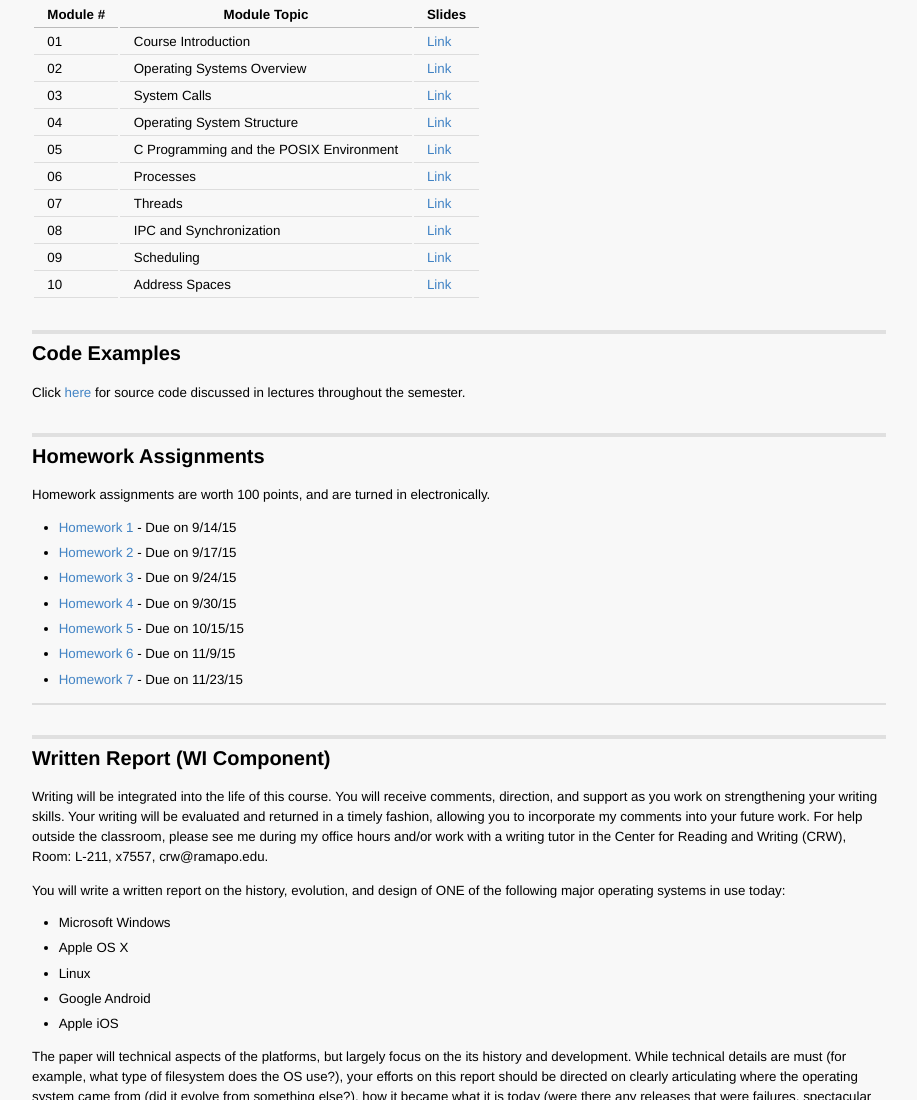
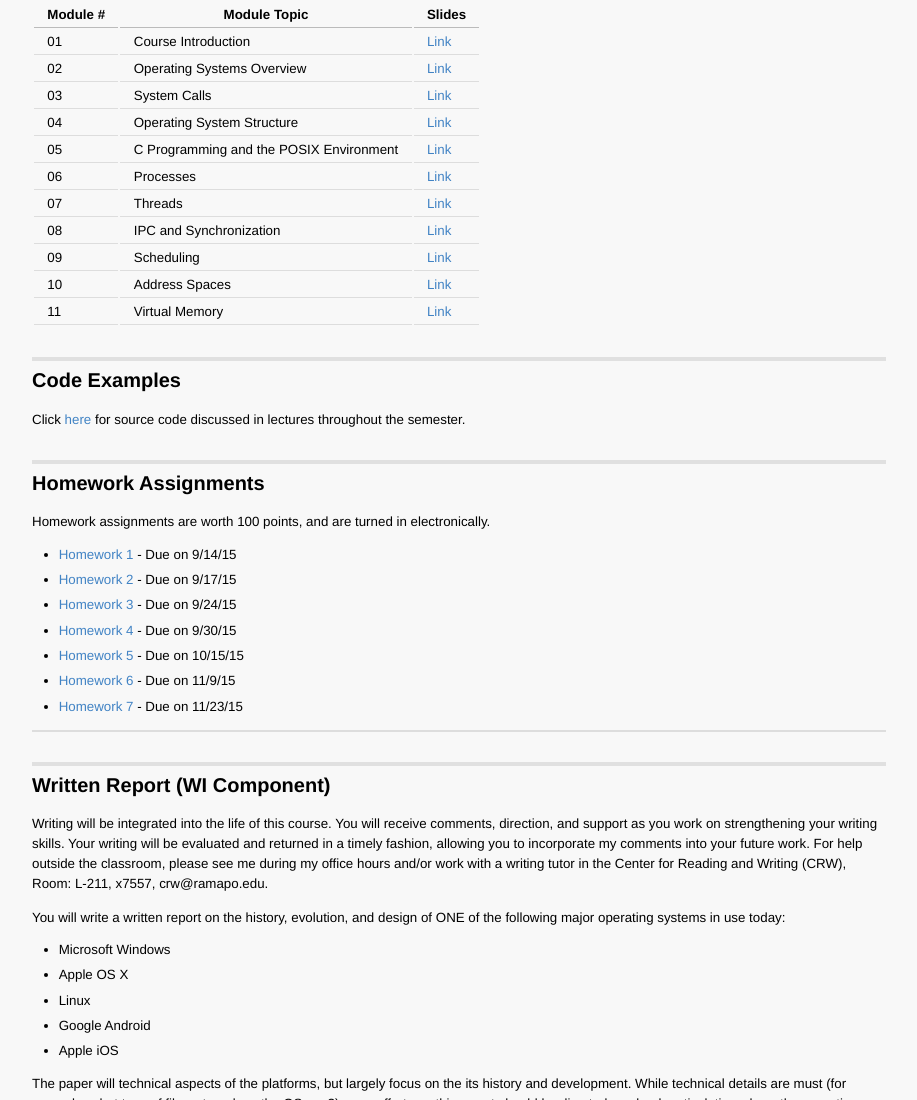
Before and after one commit to freezer333/cmps311, a website: page index.html in a window 1280 px wide. Shown: the part 2906-4006 px from the top of the page, without its empty margins (181-1098 px from the left). Drawn offline with Linux system fonts and the light colour scheme.

Commit message:
virtual memory slides

```diff
--- a/index.html
+++ b/index.html
@@ -211,6 +211,11 @@
 <td>Address Spaces</td>
 <td><a href="https://docs.google.com/presentation/d/1H2_cAFaKeOsqrthOOfoBW1AJdjSJMv0t2b6j4iMjsVw/pub?start=false&amp;loop=false&amp;delayms=3000">Link</a></td>
 </tr>
+<tr>
+<td>11</td>
+<td>Virtual Memory</td>
+<td><a href="https://docs.google.com/presentation/d/1F13DUM8k_45YYfxKjng4V6kqvFIdgzwFq_hv_hAxzjw/pub?start=false&amp;loop=false&amp;delayms=3000&amp;slide=id.p">Link</a></td>
+</tr>
 </tbody>
 </table>
 <h2 id="code-examples">Code Examples</h2>
```
Also changed, not shown: index.md (+1 -0 lines), 1 other file.
